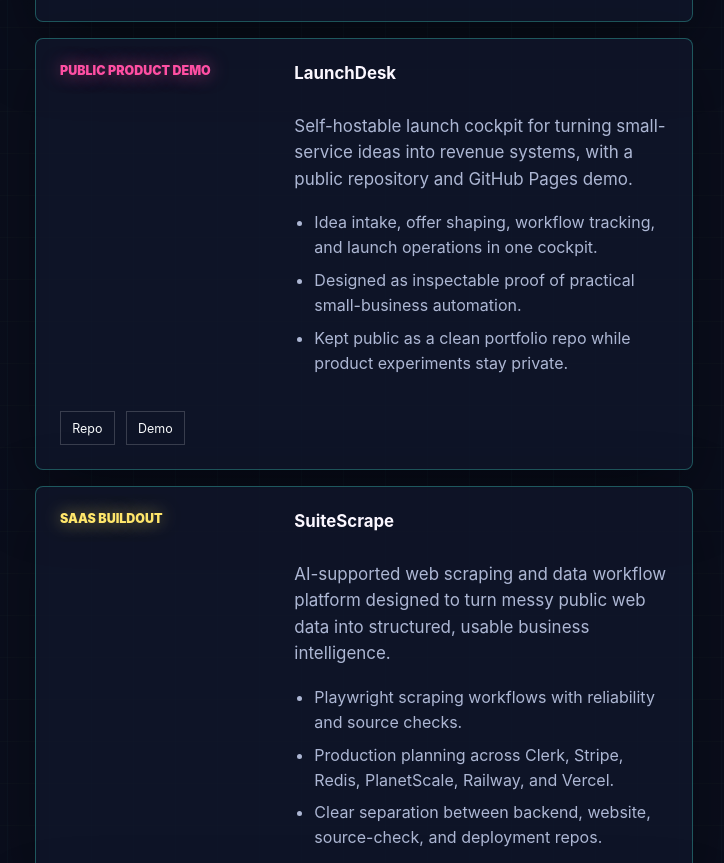
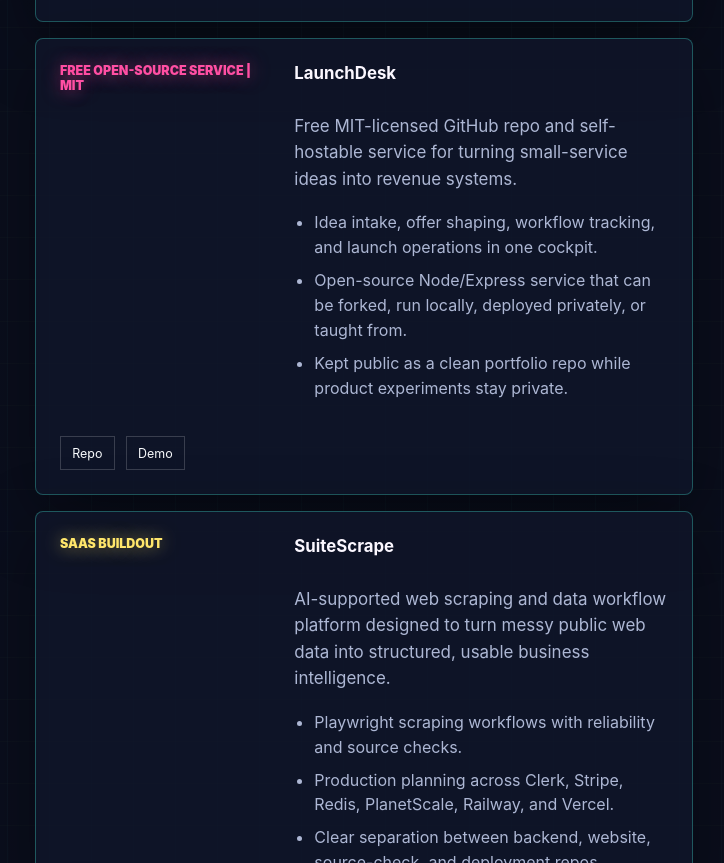
Before and after one commit to imperator-clawdius/teddyalston-cv, a plain HTML site: page index.html in a window 1280 px wide. Shown: the part 3333-4196 px from the top of the page, without its empty margins (497-1221 px from the left). Drawn offline with Linux system fonts and the light colour scheme.

Commit message:
Highlight LaunchDesk open source positioning

```diff
--- a/index.html
+++ b/index.html
@@ -182,15 +182,15 @@
             </ul>
           </article>
           <article class="project-card">
-            <div class="project-kicker">Public Product Demo</div>
+            <div class="project-kicker">Free Open-Source Service | MIT</div>
             <h3>LaunchDesk</h3>
             <p>
-              Self-hostable launch cockpit for turning small-service ideas into
-              revenue systems, with a public repository and GitHub Pages demo.
+              Free MIT-licensed GitHub repo and self-hostable service for
+              turning small-service ideas into revenue systems.
             </p>
             <ul>
               <li>Idea intake, offer shaping, workflow tracking, and launch operations in one cockpit.</li>
-              <li>Designed as inspectable proof of practical small-business automation.</li>
+              <li>Open-source Node/Express service that can be forked, run locally, deployed privately, or taught from.</li>
               <li>Kept public as a clean portfolio repo while product experiments stay private.</li>
             </ul>
             <div class="project-links">
```
Also changed, not shown: content/github-repo-map.md (+1 -1 lines).
